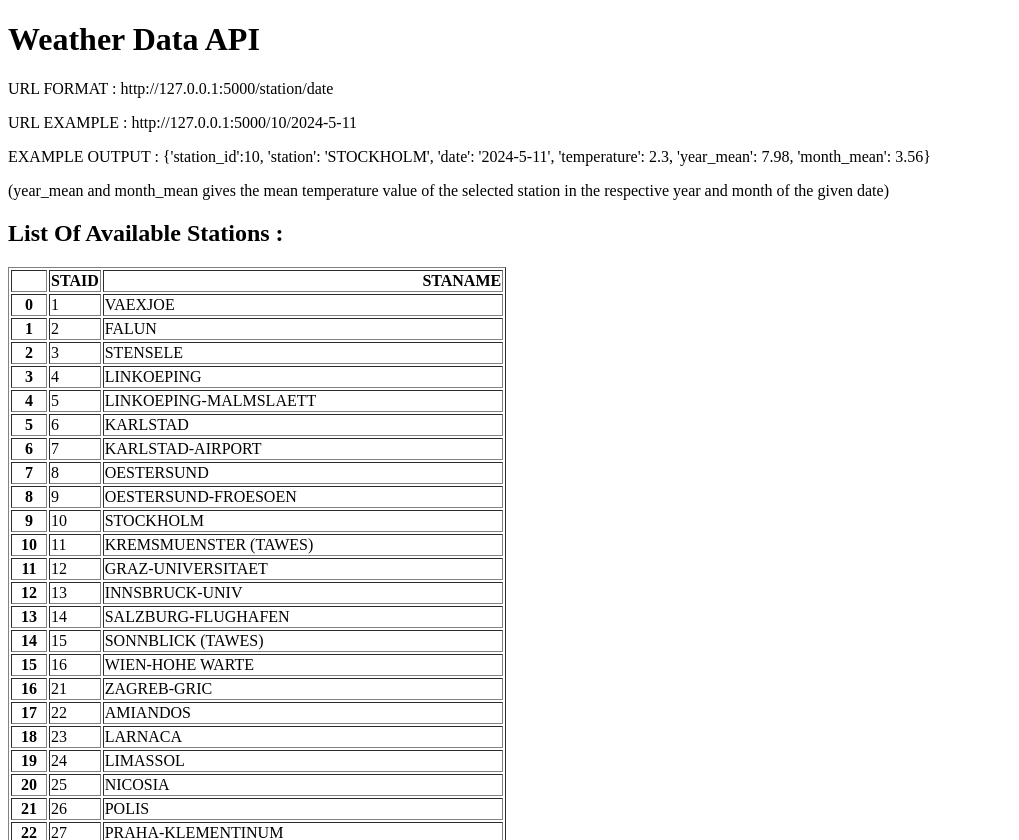
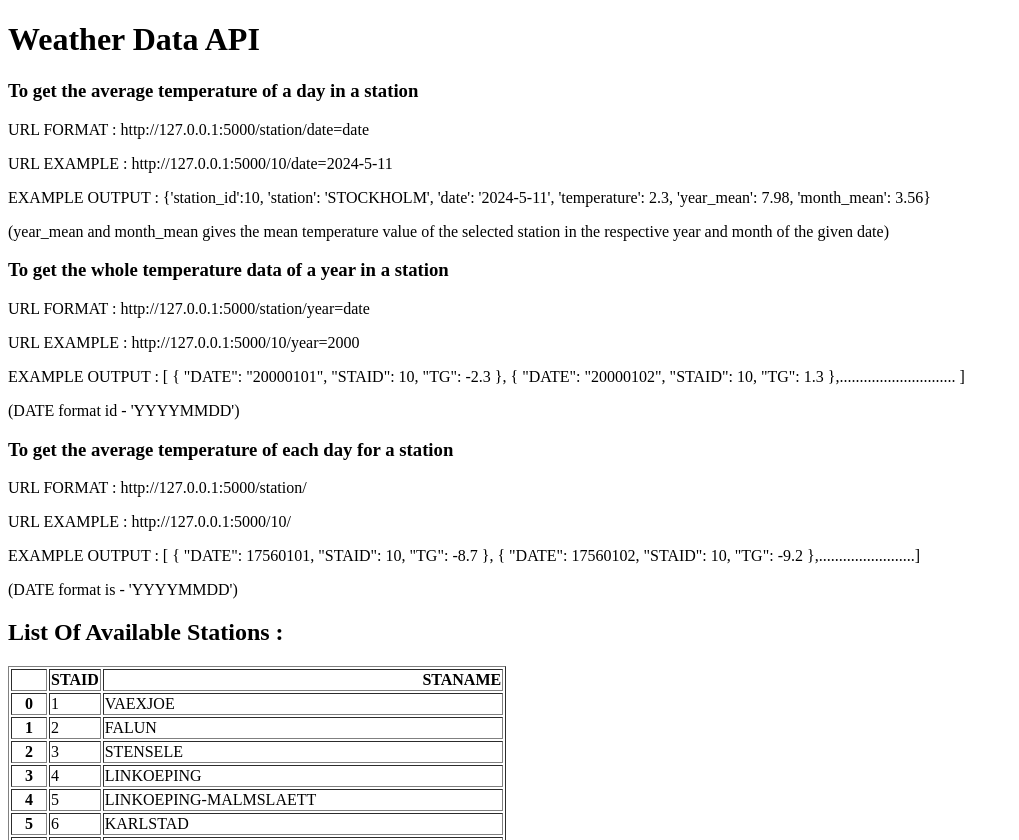
Before and after one commit to Nirmal611/temperature-data-API, a Flask app: page / in a window 1280 px wide. Shown: the top 840 px of the page, without its empty margins (0-1019 px from the left). Run offline with Flask 3, Linux system fonts and the light colour scheme.

Commit message:
Add additional URL endpoints

```diff
--- a/main.py
+++ b/main.py
@@ -6,12 +6,14 @@ app = Flask(__name__)
 
 stations = pd.read_csv('data_small/stations.txt', skiprows=17)
 stations = stations[['STAID', 'STANAME                                 ']]
+
+
 @app.route('/')
 def home():
     return render_template('home.html', data = stations.to_html())
 
 
-@app.route('/<station_id>/<date>/')
+@app.route('/<station_id>/date=<date>/')
 def weather_data(station_id,date):
     filename = "data_small/TG_STAID"+str(station_id).zfill(6)+".txt"
     df = pd.read_csv(filename , skiprows=20 , parse_dates=['    DATE'])
@@ -33,5 +35,28 @@ def weather_data(station_id,date):
     return {'station_id':station_id, 'station': station, 'date': date, 'temperature': temperature ,
             'year_mean': year_mean, 'month_mean': month_mean}
 
+@app.route('/<station_id>/year=<year>/')
+def yearly_data(station_id , year):
+    filename = "data_small/TG_STAID" + str(station_id).zfill(6) + ".txt"
+    df = pd.read_csv(filename , skiprows=20 )
+    df['TG'] = df['   TG'].mask(df['   TG'] == -9999, np.nan) / 10
+    df['DATE'] = df['    DATE'].astype(str)
+    x = df.loc[df['DATE'].str.startswith(str(year))]
+    x = x[['DATE','STAID', 'TG',]]
+
+    return x.to_dict(orient = 'records')
+
+
+@app.route('/<station_id>/')
+def station_data(station_id):
+    filename = "data_small/TG_STAID" + str(station_id).zfill(6) + ".txt"
+    df = pd.read_csv(filename, skiprows=20)
+    df['DATE'] = df['    DATE']
+    df['TG'] = df['   TG'].mask(df['   TG'] == -9999, np.nan) / 10
+    x = df.drop([' Q_TG',' SOUID','   TG','    DATE'],axis=1)
+
+    return x.to_dict(orient='records')
+
+
 if __name__ == '__main__':
     app.run(debug=True)
--- a/templates/home.html
+++ b/templates/home.html
@@ -6,10 +6,44 @@
 </head>
 <body>
 <h1>Weather Data API </h1>
-<p>URL FORMAT : http://127.0.0.1:5000/station/date </p>
-<p> URL EXAMPLE : http://127.0.0.1:5000/10/2024-5-11 </p>
+<h3>To get the average temperature of a day in a station </h3>
+<p>URL FORMAT : http://127.0.0.1:5000/station/date=date </p>
+<p> URL EXAMPLE : http://127.0.0.1:5000/10/date=2024-5-11 </p>
 <p> EXAMPLE OUTPUT : {'station_id':10, 'station': 'STOCKHOLM', 'date': '2024-5-11', 'temperature': 2.3, 'year_mean': 7.98, 'month_mean': 3.56}</p>
 <p>(year_mean and month_mean gives the mean temperature value of the selected station in the respective year and month of the given date)</p>
+<h3>To get the whole temperature data of a year in a station </h3>
+<p>URL FORMAT : http://127.0.0.1:5000/station/year=date </p>
+<p> URL EXAMPLE : http://127.0.0.1:5000/10/year=2000 </p>
+<p> EXAMPLE OUTPUT :
+   [
+  {
+    "DATE": "20000101",
+    "STAID": 10,
+    "TG": -2.3
+  },
+  {
+    "DATE": "20000102",
+    "STAID": 10,
+    "TG": 1.3
+  },.............................
+    ]
+</p>
+<p> (DATE format id - 'YYYYMMDD')</p>
+<h3>To get the average temperature of each day for a station </h3>
+<p>URL FORMAT : http://127.0.0.1:5000/station/ </p>
+<p> URL EXAMPLE : http://127.0.0.1:5000/10/ </p>
+<p> EXAMPLE OUTPUT : [
+  {
+    "DATE": 17560101,
+    "STAID": 10,
+    "TG": -8.7
+  },
+  {
+    "DATE": 17560102,
+    "STAID": 10,
+    "TG": -9.2
+  },........................]</p>
+<p> (DATE format is - 'YYYYMMDD')</p>
 <h2>List Of Available Stations :</h2>
 <p>{{data | safe}}</p>
 </body>
```
